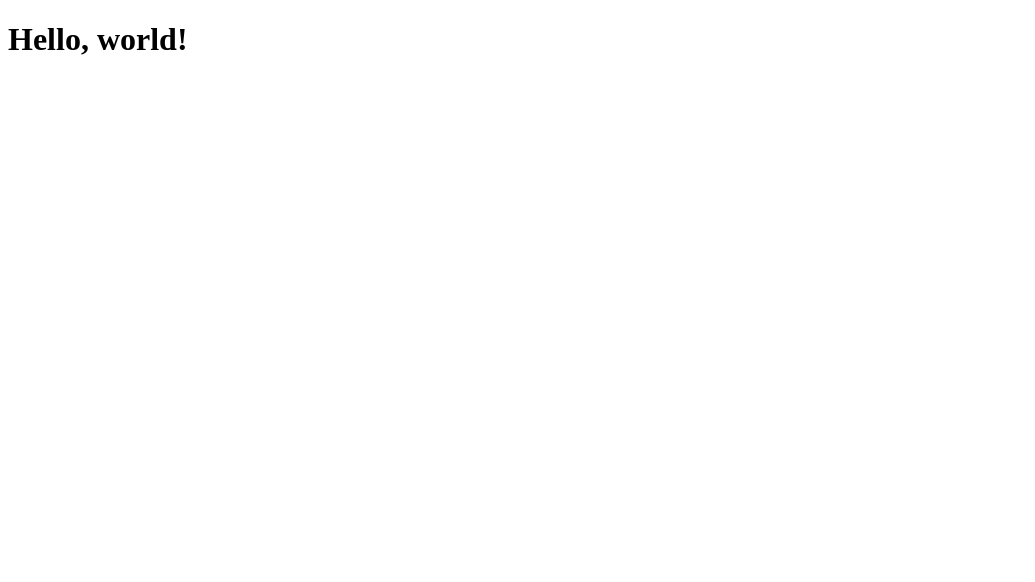
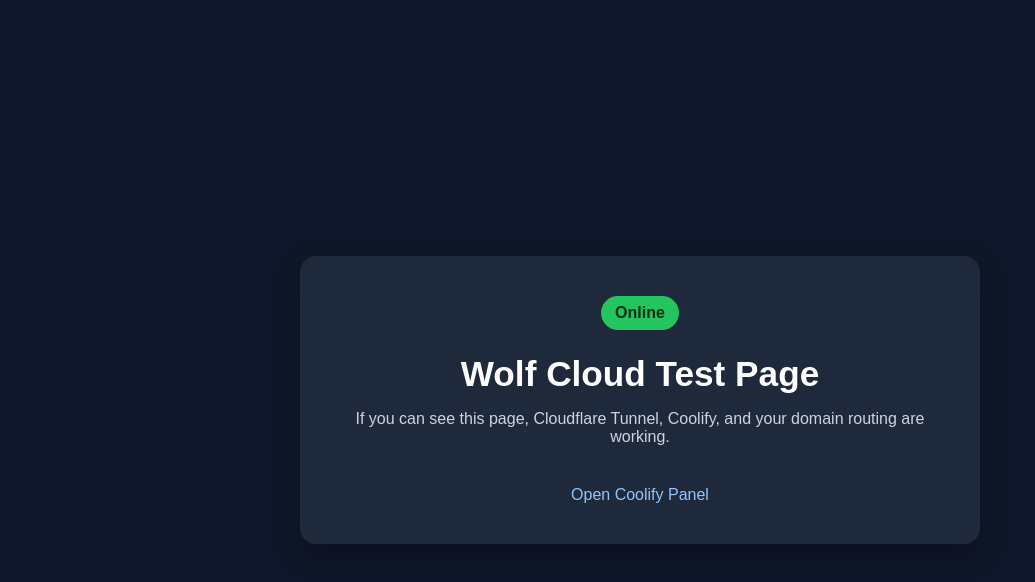
Before and after one commit to xwolf27/test-coolify, a plain HTML site: page index.html in a window 1280 px wide. Shown: the whole page, without its empty margins (0-1035 px from the left). Drawn offline with Linux system fonts and the light colour scheme.

Commit message:
edit index

```diff
--- a/index.html
+++ b/index.html
@@ -1,11 +1,58 @@
 <!DOCTYPE html>
 <html lang="en">
 <head>
-  <meta charset="UTF-8">
-  <meta name="viewport" content="width=device-width, initial-scale=1.0">
-  <title>Hello World</title>
+  <meta charset="UTF-8" />
+  <meta name="viewport" content="width=device-width, initial-scale=1.0" />
+  <title>Wolf Cloud Test</title>
+  <style>
+    body {
+      margin: 0;
+      font-family: Arial, sans-serif;
+      background: #0f172a;
+      color: #fff;
+      display: flex;
+      align-items: center;
+      justify-content: center;
+      min-height: 100vh;
+    }
+    .card {
+      text-align: center;
+      background: #1e293b;
+      padding: 40px;
+      border-radius: 16px;
+      max-width: 600px;
+      box-shadow: 0 10px 30px rgba(0,0,0,0.3);
+    }
+    h1 {
+      margin-bottom: 10px;
+      font-size: 2.2rem;
+    }
+    p {
+      color: #cbd5e1;
+      margin-bottom: 20px;
+    }
+    .badge {
+      display: inline-block;
+      background: #22c55e;
+      color: #052e16;
+      padding: 8px 14px;
+      border-radius: 999px;
+      font-weight: bold;
+    }
+    a {
+      display: inline-block;
+      margin-top: 20px;
+      color: #93c5fd;
+      text-decoration: none;
+    }
+  </style>
 </head>
 <body>
-  <h1>Hello, world!</h1>
+  <div class="card">
+    <div class="badge">Online</div>
+    <h1>Wolf Cloud Test Page</h1>
+    <p>If you can see this page, Cloudflare Tunnel, Coolify, and your domain routing are working.</p>
+    <a href="https://coolify.wolfdeveloping.au">Open Coolify Panel</a>
+  </div>
 </body>
 </html>
```
